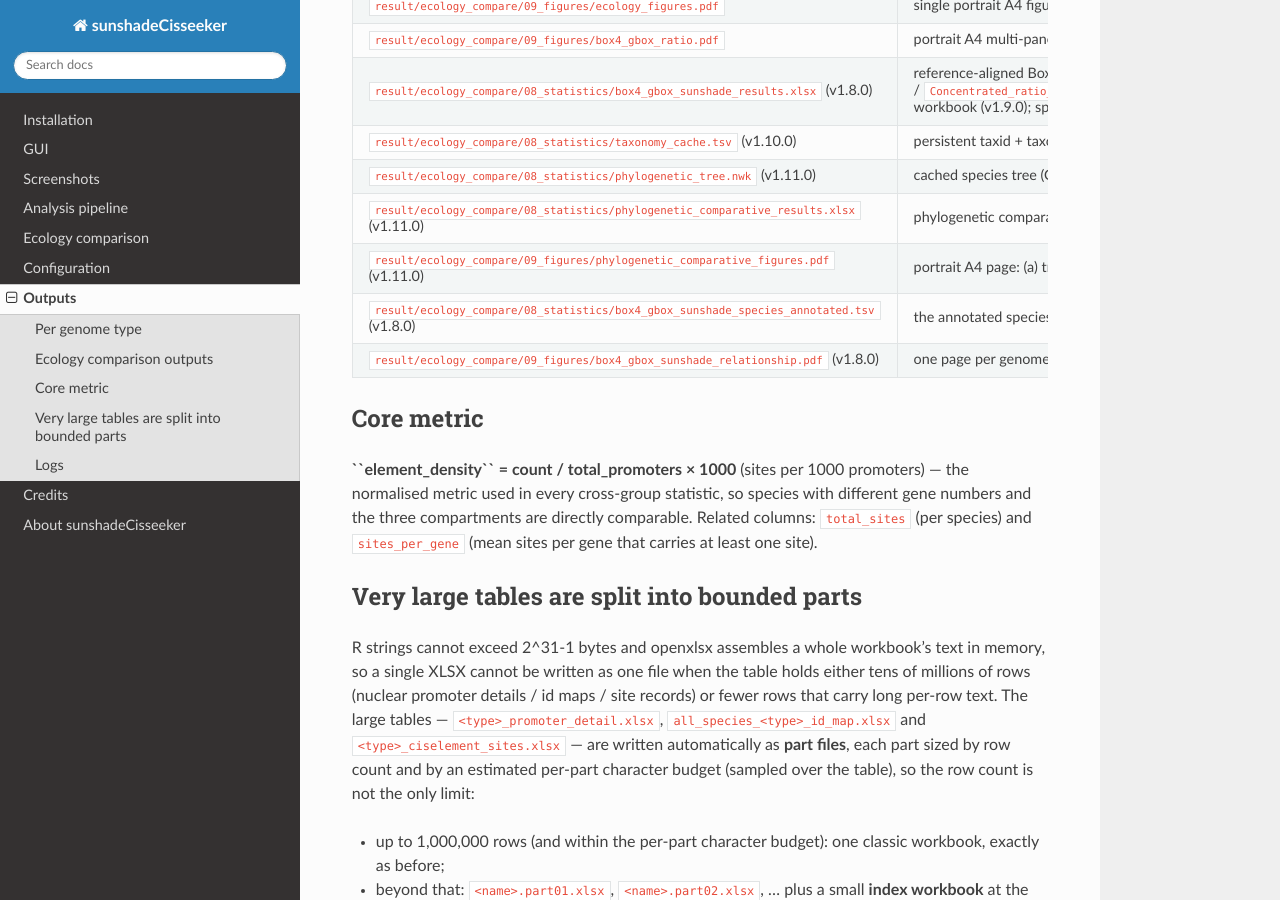
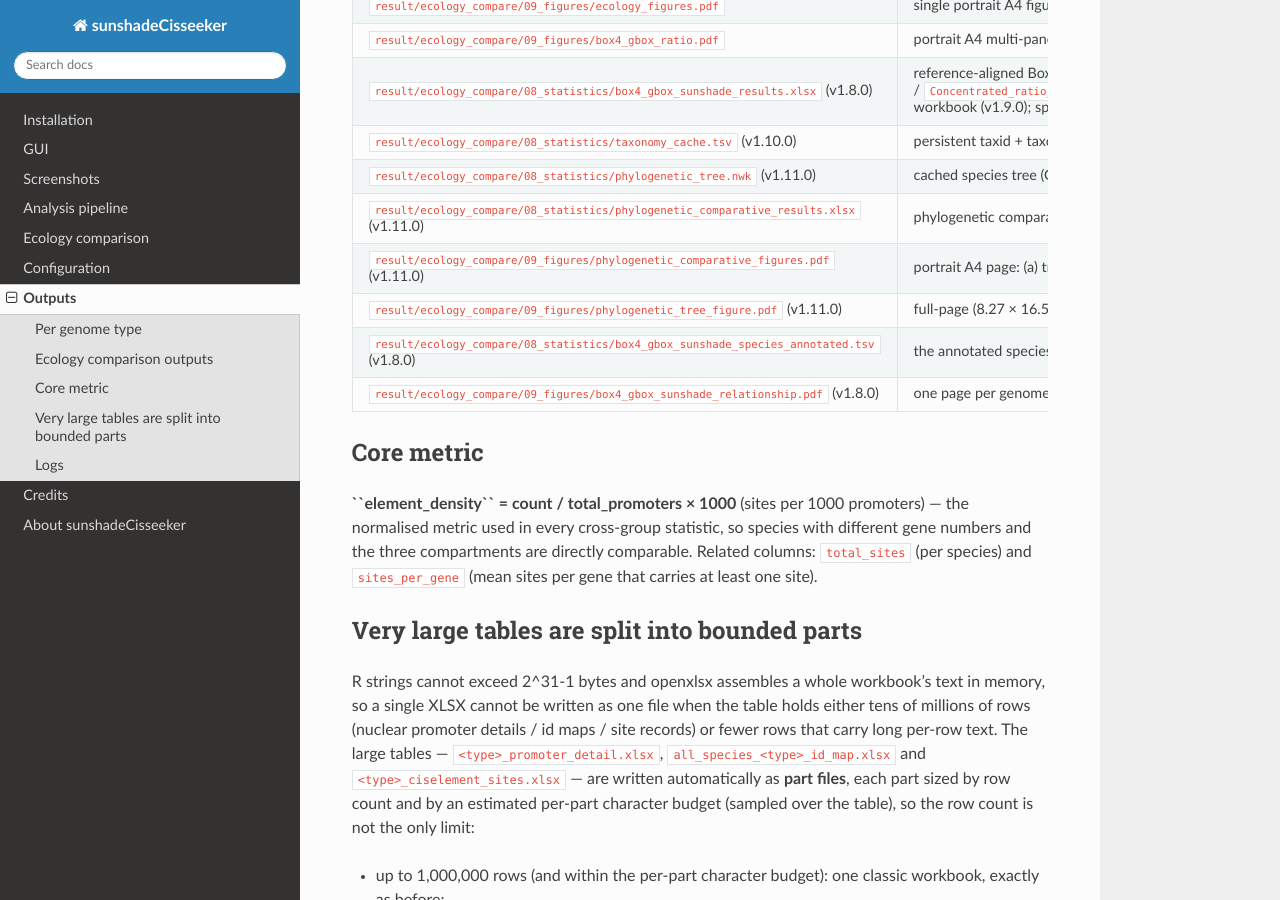
Before and after one commit to chenzhr23/sunshadeCisseeker-docs, a Sphinx documentation site: the page built from docs/content/Outputs.rst, in a window 1280 px wide and 900 px high, scrolled down 924 px. Built offline with Sphinx 7.4.7 and the Read the Docs theme 3.1.0, drawn with Linux system fonts in a browser that asks for light colours.

Commit message:
docs: v1.11.0 phylogenetic comparative analysis (PGLS / phyloANOVA)

```diff
--- a/docs/content/Ecology comparison.rst
+++ b/docs/content/Ecology comparison.rst
@@ -235,7 +235,11 @@
 (a portrait A4 page: tree with habitat-coloured tips, ratio per habitat
 with the phyloANOVA P, the PGLS coefficient forest, the signal bars, the
 count scatter and the delta-AICc comparison — fixed row heights keep every
-panel complete and non-overlapping).
+panel complete and non-overlapping). The tree is drawn as pure vector
+ggplot2 geometry, and a dedicated full-page figure
+``result/ecology_compare/09_figures/phylogenetic_tree_figure.pdf``
+(8.27 × 16.54 in) shows the same ladderized tree with species tip labels,
+habitat-coloured tips and order names at each major clade.
 
 The block needs the R packages ``ape``, ``nlme`` and ``phytools`` (and
 ``rotl`` for the Open Tree of Life route); install them with
--- a/docs/content/Outputs.rst
+++ b/docs/content/Outputs.rst
@@ -56,7 +56,9 @@
    * - ``result/ecology_compare/08_statistics/phylogenetic_comparative_results.xlsx`` (v1.11.0)
      - phylogenetic comparative results: ``Tree_species`` / ``Phylogenetic_signal`` (Blomberg K, Pagel lambda) / ``PGLS_models`` (OLS vs Brownian vs Pagel-lambda PGLS with AICc; ratio plus the two counts adjusted for log10 promoters) / ``phyloANOVA`` (999 Brownian simulations) / ``Input_audit``
    * - ``result/ecology_compare/09_figures/phylogenetic_comparative_figures.pdf`` (v1.11.0)
-     - portrait A4 page: (a) tree with habitat-coloured tips, (b) ratio per habitat with phyloANOVA P, (c) PGLS coefficient forest, (d) phylogenetic signal, (e) Box 4 vs G-box count scatter, (f) delta-AICc model comparison
+     - portrait A4 page: (a) tree with habitat-coloured tips, (b) ratio per habitat with phyloANOVA P, (c) PGLS coefficient forest, (d) phylogenetic signal, (e) Box 4 vs G-box count scatter, (f) delta-AICc model comparison; the tree panel is drawn as pure vector ggplot2 geometry
+   * - ``result/ecology_compare/09_figures/phylogenetic_tree_figure.pdf`` (v1.11.0)
+     - full-page (8.27 × 16.54 in) vector tree figure: ladderized phylogram with species tip labels, tips coloured by light habitat, and order names at each major clade's most recent common ancestor
    * - ``result/ecology_compare/08_statistics/box4_gbox_sunshade_species_annotated.tsv`` (v1.8.0)
      - the annotated species table (Box 4 / G-box counts, ratio, ratio bin + sun/shade label + taxonomy ranks) as a flat TSV
    * - ``result/ecology_compare/09_figures/box4_gbox_sunshade_relationship.pdf`` (v1.8.0)
```
Also changed, not shown: docs/content/Changelog.rst (+7 -0 lines).
